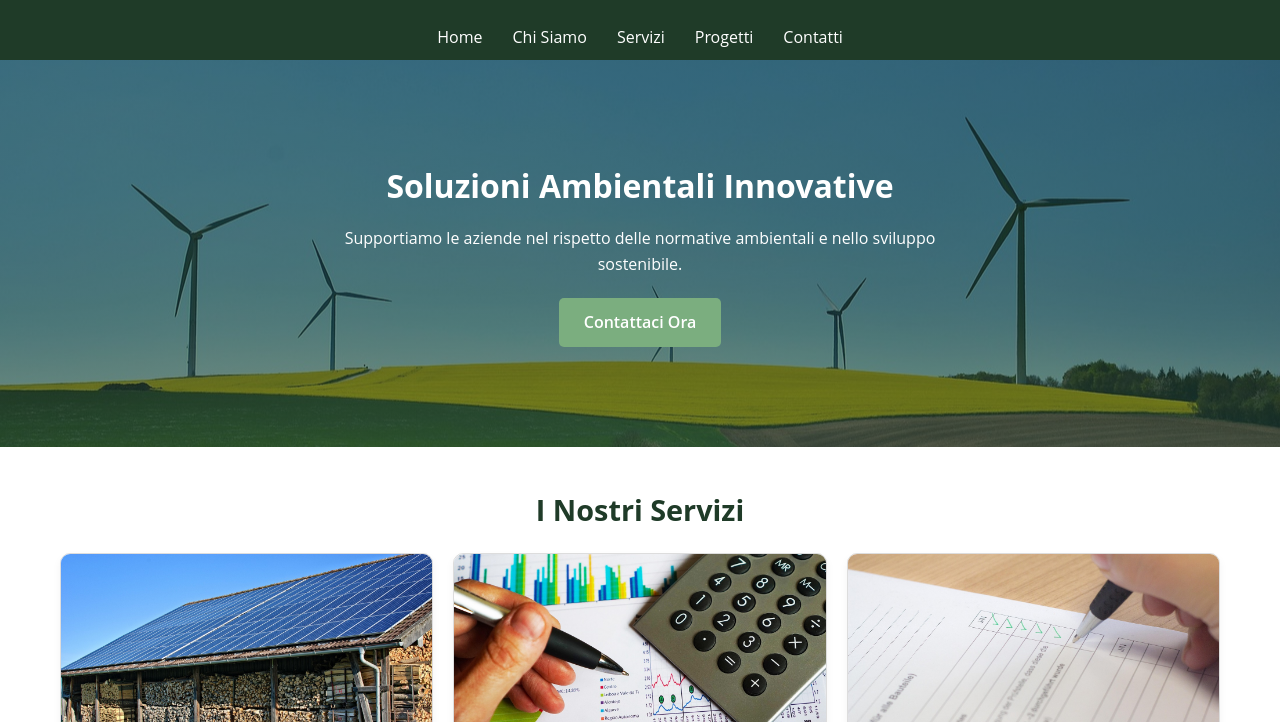
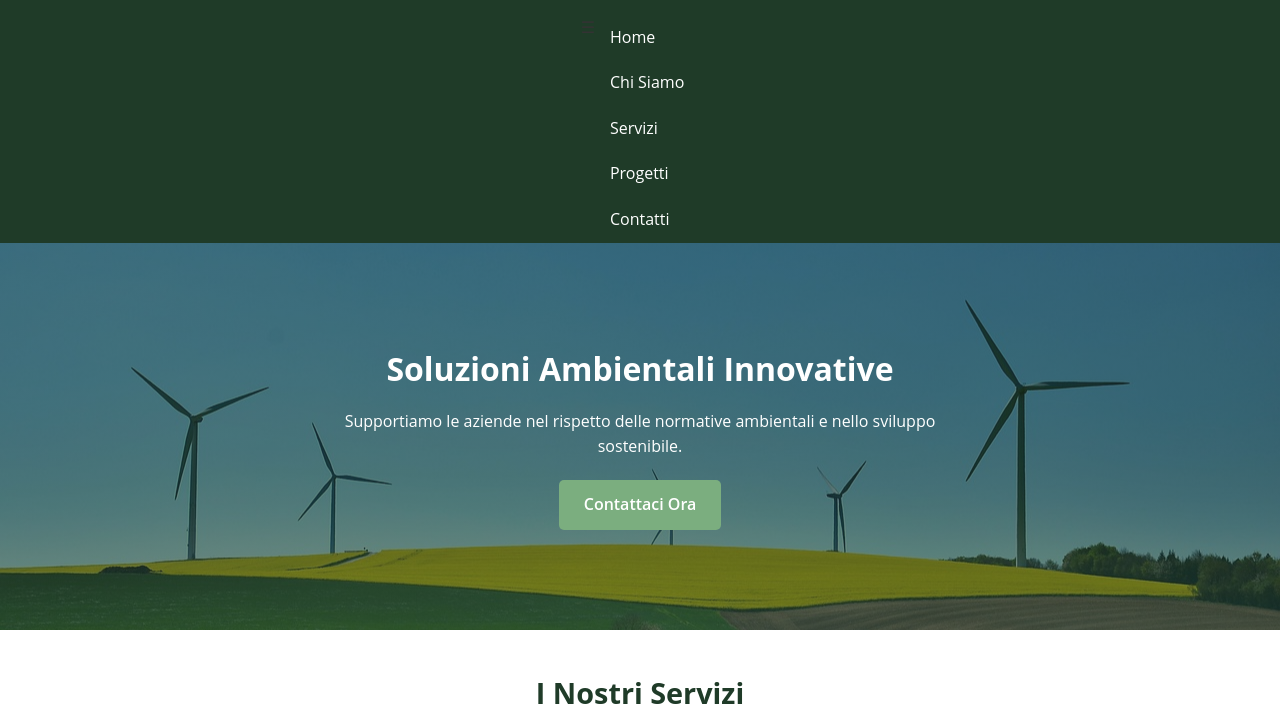
Before and after one commit to francesco921/mywebsite, a plain HTML site: page index.html in a window 1280 px wide. Shown: the part 78-800 px from the top of the page. Drawn offline with Linux system fonts and the light colour scheme.

Commit message:
Update index.html

```diff
--- a/index.html
+++ b/index.html
@@ -11,16 +11,17 @@
   <img src="logo-eko.png" alt="Logo Studio EKOLOGIC">
 </header>
 
-
-
-
-  <nav>
+<nav>
+  <div class="menu-toggle">&#9776;</div> <!-- icona hamburger -->
+  <div class="nav-links">
     <a href="#">Home</a>
     <a href="#">Chi Siamo</a>
     <a href="#">Servizi</a>
     <a href="#">Progetti</a>
     <a href="#">Contatti</a>
-  </nav>
+  </div>
+</nav>
+
 
   <section class="hero">
     <h2>Soluzioni Ambientali Innovative</h2>
@@ -63,5 +64,14 @@
   <footer>
     &copy; 2025 Studio di Consulenza Ambientale | Tutti i diritti riservati
   </footer>
+  <script>
+  const menuToggle = document.querySelector('.menu-toggle');
+  const navLinks = document.querySelector('.nav-links');
+
+  menuToggle.addEventListener('click', () => {
+    navLinks.classList.toggle('active');
+  });
+</script>
+
 </body>
 </html>
```
